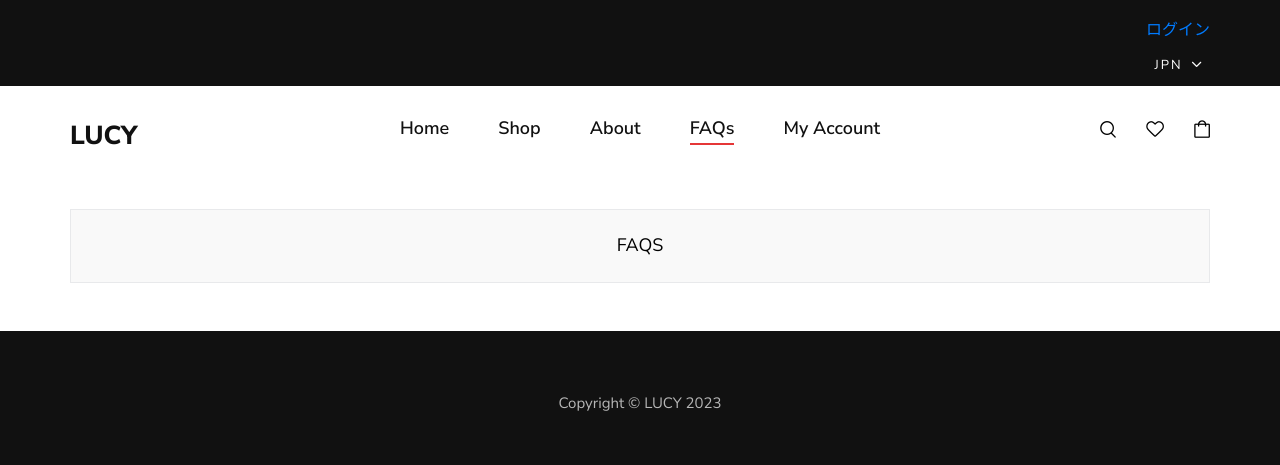
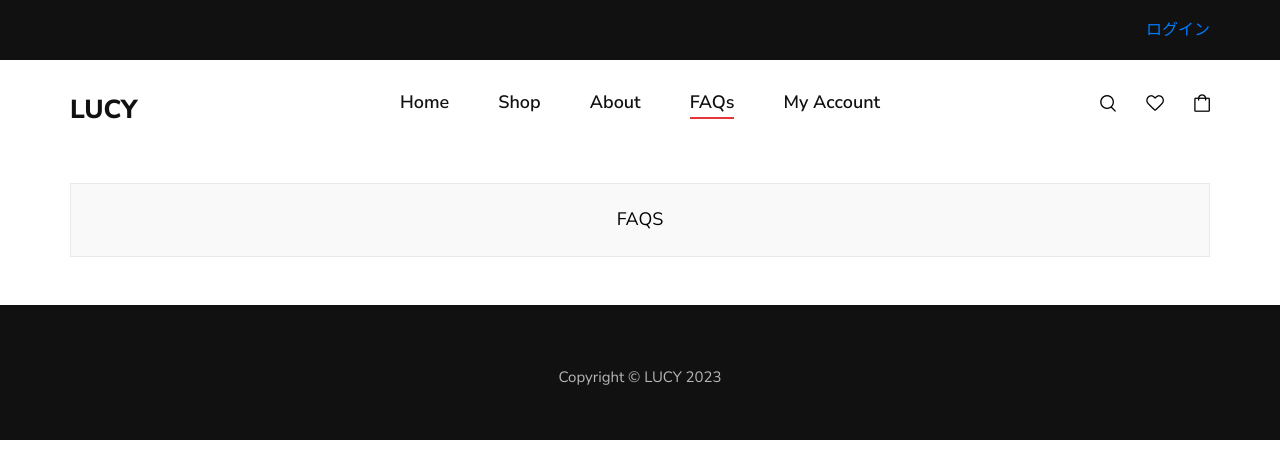
Before and after one commit to JUNYONG99/LUCY_JP, a Django app: page /faq/ in a window 1280 px wide. Shown: the top 465 px of the page. Run offline with Django 4.2, Linux system fonts and the light colour scheme; data that the repository does not hold is empty; some libraries are stand-ins or nearby versions.

Commit message:
nav_jp language remove

```diff
--- a/templates/base/nav_jp.html
+++ b/templates/base/nav_jp.html
@@ -19,17 +19,6 @@
                                   <a class="nav-link" href="#" data-toggle="modal" data-target="#loginModal">ログイン</a>
                                 </li>
                                 {% endif %}
-                            </ul>
-                        </div>
-                        <div class="header__top__hover">
-                            <span>JPN <i class="arrow_carrot-down"></i></span>
-                            <ul>
-                                <li>
-                                    <a href="#">JPN</a>
-                                </li>
-                                <li>
-                                    <a href="#">KOR</a>
-                                </li>
                             </ul>
                         </div>
                     </div>
```
